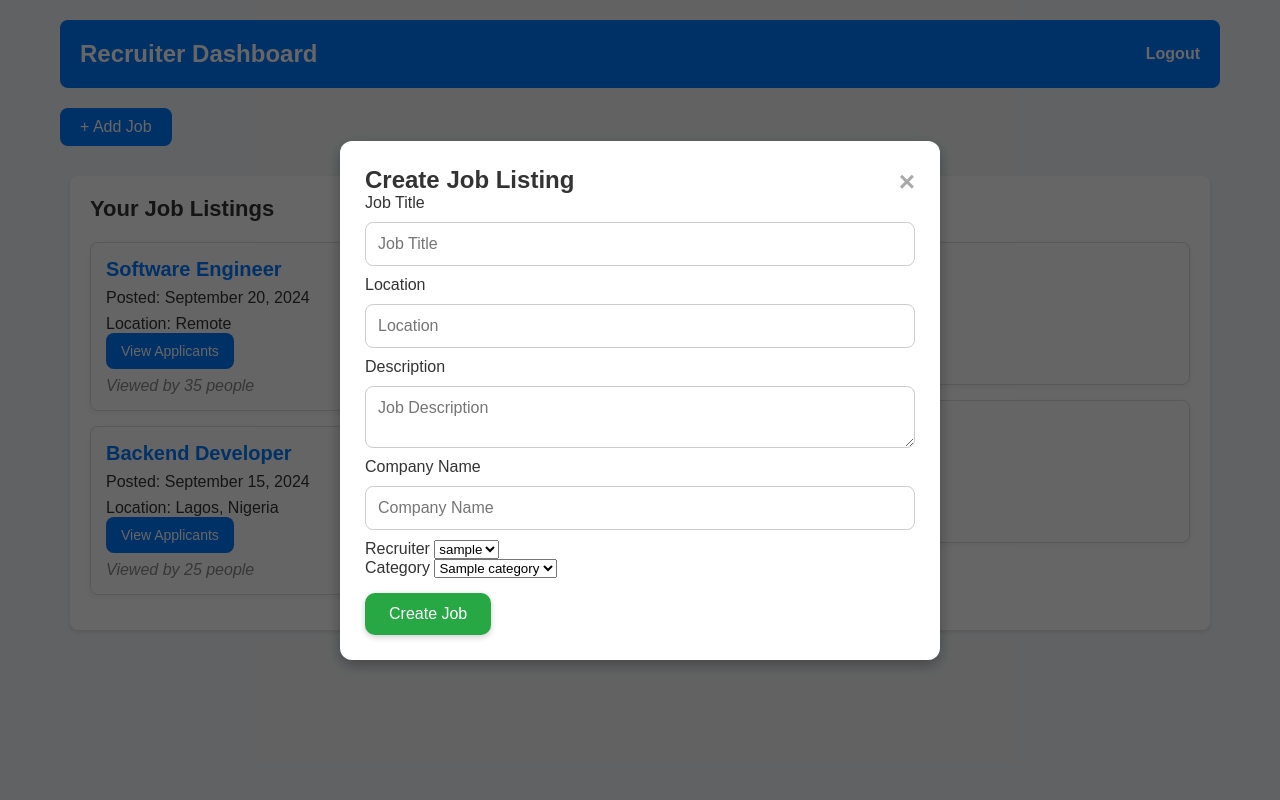
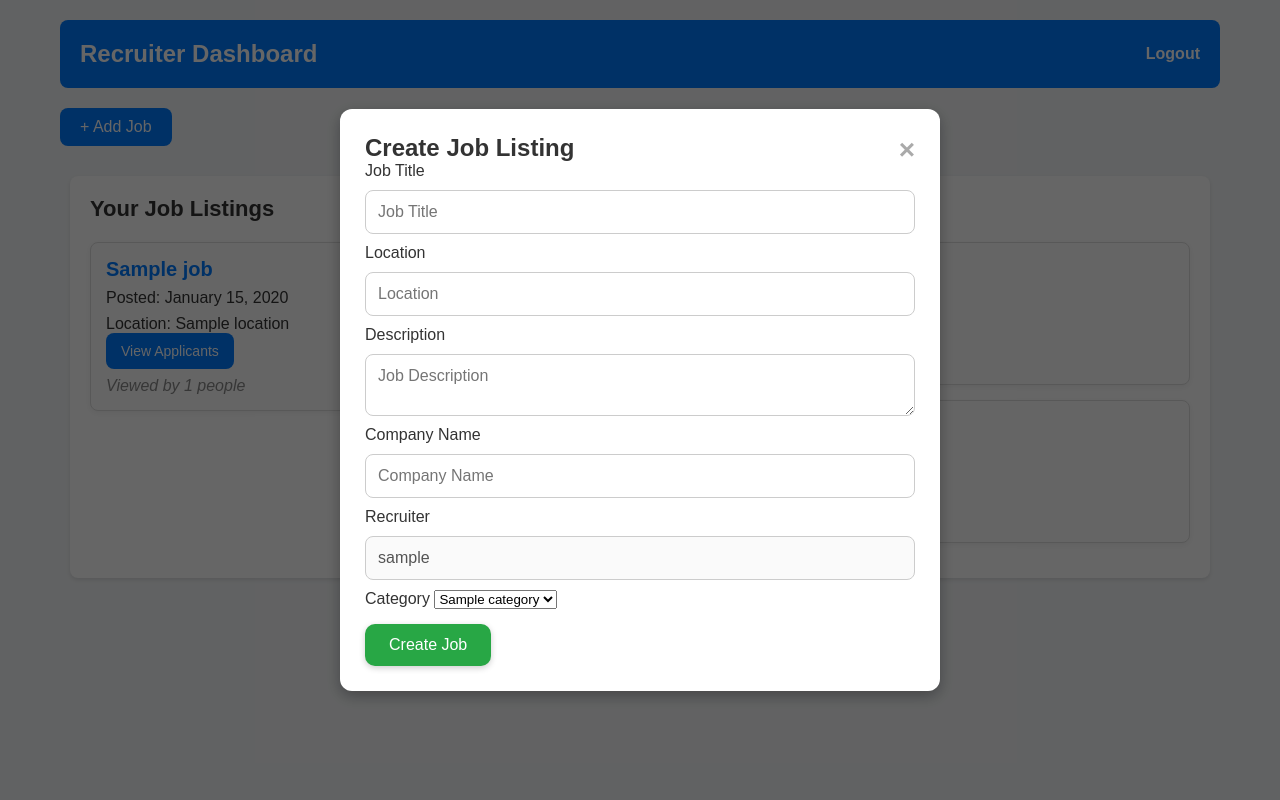
Before and after one commit to donfortune/remote_platform, a Django app: template job_platform/remote/templates/recruiters.html in a window 1280 px wide. Run offline with Django 3.2, Linux system fonts and the light colour scheme; the template is opened without the code that fills it: most values are stand-ins (such as "Sample title", 1, 10 or a date in 2020).

Commit message:
fixed auto populating recruiter name in job creation and dynamically list the job in recruiter profile

```diff
--- a/job_platform/remote/templates/recruiters.html
+++ b/job_platform/remote/templates/recruiters.html
@@ -98,21 +98,20 @@
             <section class="job-section">
                 <h2>Your Job Listings</h2>
                 <div class="job-list">
-                    <!-- Example Job Listings -->
-                    <div class="job-card">
-                        <h3>Software Engineer</h3>
-                        <p>Posted: September 20, 2024</p>
-                        <p>Location: Remote</p>
-                        <button class="details-btn">View Applicants</button>
-                        <p class="views">Viewed by 35 people</p>
-                    </div>
-                    <div class="job-card">
-                        <h3>Backend Developer</h3>
-                        <p>Posted: September 15, 2024</p>
-                        <p>Location: Lagos, Nigeria</p>
-                        <button class="details-btn">View Applicants</button>
-                        <p class="views">Viewed by 25 people</p>
-                    </div>
+                    <!-- Dynamically list the jobs posted by the recruiter -->
+                    {% if jobs %}
+                        {% for job in jobs %}
+                            <div class="job-card">
+                                <h3>{{ job.title }}</h3>
+                                <p>Posted: {{ job.created_at|date:"F d, Y" }}</p>
+                                <p>Location: {{ job.location }}</p>
+                                <button class="details-btn">View Applicants</button>
+                                <p class="views">Viewed by {{ job.views_count|default:0 }} people</p>
+                            </div>
+                        {% endfor %}
+                    {% else %}
+                        <p>No job listings yet. Post your first job!</p>
+                    {% endif %}
                 </div>
             </section>
 
@@ -161,16 +160,10 @@
                     </div>
                     <div class="input-group">
                         <label for="recruiter">Recruiter</label>
-                        <select id="recruiter" name="recruiter" required>
-                            {% if recruiters %}
-                                {% for profile in recruiters %}
-                                    <option value="{{ profile.id }}">{{ profile.user.username }}</option>
-                                {% endfor %}
-                            {% else %}
-                                <option disabled>No recruiters available</option>
-                            {% endif %}
-                        </select>
+                        <input type="hidden" id="recruiter" name="recruiter" value="{{ profile.id }}" />
+                        <input type="text" value="{{ profile.user.username }}" disabled />
                     </div>
+
                     <div class="input-group">
                         <label for="category">Category</label>
                         <select id="category" name="category" required>
```
Also changed, not shown: job_platform/remote/views.py (+38 -11 lines), job_platform/db.sqlite3.
